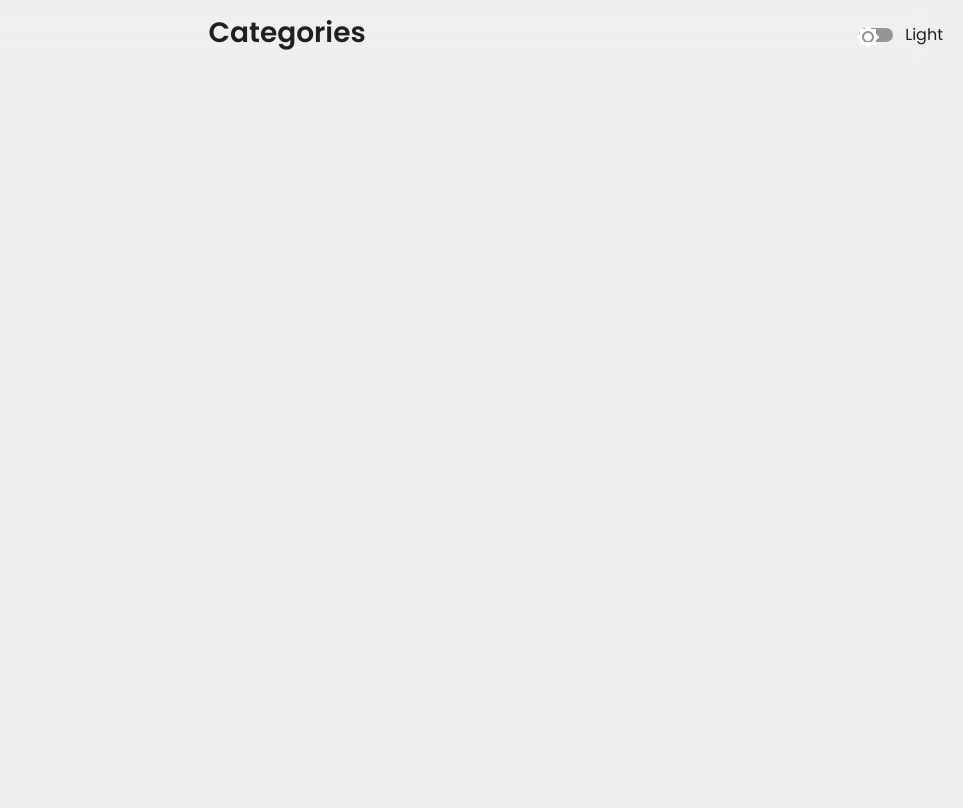
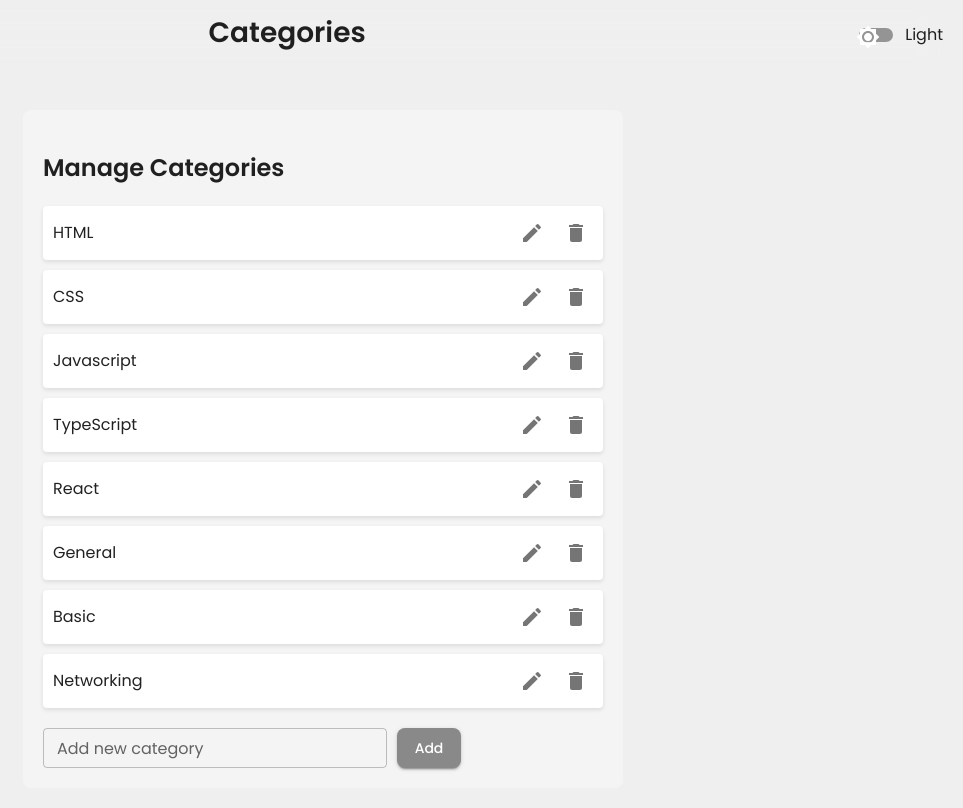
Before and after one commit to paraiii/Add-Question-App, a React (Vite) app: page /categories in a window 1280 px wide. Shown: the whole page, without its empty margins (317-1280 px from the left). Built offline with nearby package versions, Linux system fonts and the light colour scheme.

Commit message:
Add modify categories feature

```diff
--- a/src/components/CategorySelect.tsx
+++ b/src/components/CategorySelect.tsx
@@ -9,7 +9,8 @@ import {
   Select,
   SelectChangeEvent,
 } from "@mui/material";
-import { Link } from "react-router-dom";
+import { useNavigate } from "react-router-dom";
+import { useCategories } from "../contexts/CategoriesContext";
 
 interface CategorySelectProps {
   value: string[];
@@ -17,19 +18,14 @@ interface CategorySelectProps {
   label?: string;
 }
 
-const MenuProps = {
-  PaperProps: {
-    style: {
-      width: 250,
-    },
-  },
-};
-
 export const CategorySelect = ({
   value,
   onChange,
   label = "Category",
 }: CategorySelectProps) => {
+  const { categories } = useCategories();
+  const navigate = useNavigate();
+
   return (
     <StyledFormControl>
       <Select
@@ -41,19 +37,16 @@ export const CategorySelect = ({
         input={<OutlinedInput label={label} />}
         fullWidth
       >
-        <MenuItem value="HTML">HTML</MenuItem>
-        <MenuItem value="CSS">CSS</MenuItem>
-        <MenuItem value="Authentication">Authentication</MenuItem>
-        <MenuItem value="Javascript">Javascript</MenuItem>
-        <MenuItem value="Typescript">Typescript</MenuItem>
-        <MenuItem value="React">React</MenuItem>
+        {categories.map((category) => (
+          <MenuItem key={category.id} value={category.name}>
+            {category.name}
+          </MenuItem>
+        ))}
       </Select>
       <div>
-        <Link to="/categories">
-          <Button>
-            <EditRounded /> &nbsp; Modify Categories
-          </Button>
-        </Link>
+        <Button onClick={() => navigate("/categories")}>
+          <EditRounded /> &nbsp; Modify Categories
+        </Button>
       </div>
     </StyledFormControl>
   );
--- /dev/null
+++ b/src/contexts/CategoriesContext.tsx
@@ -0,0 +1,66 @@
+import React, { createContext, useContext, useState } from "react";
+
+interface Category {
+  id: string;
+  name: string;
+}
+
+interface CategoriesContextType {
+  categories: Category[];
+  addCategory: (name: string) => void;
+  deleteCategory: (id: string) => void;
+  editCategory: (id: string, newName: string) => void;
+}
+
+const CategoriesContext = createContext<CategoriesContextType | undefined>(
+  undefined
+);
+
+export const useCategories = () => {
+  const context = useContext(CategoriesContext);
+
+  if (!context) {
+    throw new Error("useCategories must be used within a CategoriesProvider");
+  }
+  return context;
+};
+
+export const CategoriesProvider = ({
+  children,
+}: {
+  children: React.ReactNode;
+}) => {
+  const [categories, setCategories] = useState<Category[]>([
+    { id: "1", name: "HTML" },
+    { id: "2", name: "CSS" },
+    { id: "3", name: "Javascript" },
+    { id: "4", name: "TypeScript" },
+    { id: "5", name: "React" },
+    { id: "6", name: "General" },
+    { id: "7", name: "Basic" },
+    { id: "8", name: "Networking" },
+  ]);
+
+  const addCategory = (name: string) => {
+    if (name === "") return;
+    setCategories((prev) => [...prev, { id: `${prev.length + 1}`, name }]);
+  };
+
+  const deleteCategory = (id: string) => {
+    setCategories((prev) => prev.filter((cat) => cat.id !== id));
+  };
+
+  const editCategory = (id: string, name: string) => {
+    setCategories((prev) =>
+      prev.map((cat) => (cat.id === id ? { ...cat, name } : cat))
+    );
+  };
+
+  return (
+    <CategoriesContext.Provider
+      value={{ categories, addCategory, deleteCategory, editCategory }}
+    >
+      {children}
+    </CategoriesContext.Provider>
+  );
+};
--- a/src/pages/Categories.tsx
+++ b/src/pages/Categories.tsx
@@ -1,95 +1,91 @@
 import styled from "@emotion/styled";
-import { SaveRounded } from "@mui/icons-material";
-import { Dialog, DialogActions, DialogContent, TextField } from "@mui/material";
+import { Delete, Edit } from "@mui/icons-material";
+import { Button, IconButton, TextField } from "@mui/material";
 import { useState } from "react";
-import { CustomDialogTitle } from "../components/CustomDialogTitle";
-import { DialogBtn } from "../styles/common.styled";
+import { useCategories } from "../contexts/CategoriesContext";
 
 export const Categories = () => {
   const [mode, setMode] = useState<"light" | "dark">("light");
-  const [openEditDialog, setOpenEditDialog] = useState<boolean>(false);
-
-  const [categories, setCategories] = useState([
-    { id: "1", name: "HTML" },
-    { id: "2", name: "CSS" },
-    { id: "3", name: "Javascript" },
-    { id: "4", name: "React" },
-  ]);
-
   const [newCategory, setNewCategory] = useState<string>("");
-  const [editingId, setEditingId] = useState<string>("");
-  const [editValue, setEditValue] = useState<string>("");
-
-  const handleAddCategory = () => {
-    if (newCategory === "") return;
-    setCategories((prev) => [
-      ...prev,
-      { id: `${prev.length + 1}`, name: newCategory },
-    ]);
-    setNewCategory("");
-  };
-
-  const handleDeleteCategory = (id: string) => {
-    setCategories((prev) => prev.filter((cat) => cat.id !== id));
-  };
+  const [editingId, setEditingId] = useState<string | null>(null);
+  const [editingValue, setEditingValue] = useState<string>("");
+  const { categories, addCategory, deleteCategory, editCategory } =
+    useCategories();
 
   const toggleTheme = () => {
     setMode((prevMode) => (prevMode === "light" ? "dark" : "light"));
   };
 
-  const handleEditDimiss = () => {
-    setOpenEditDialog(false);
+  const handleAddCategory = () => {
+    if (newCategory.trim()) {
+      addCategory(newCategory);
+      setNewCategory("");
+    }
+  };
+
+  const handleSaveEdit = (id: string) => {
+    editCategory(id, editingValue);
+    setEditingId(null);
+    setEditingValue("");
   };
 
   return (
-    <div>
-      {/* <TopBar toggleTheme={toggleTheme} mode={mode} title="" /> */}
-      <CategoriesContainer>
-        <Dialog
-          open={openEditDialog}
-          onClose={handleEditDimiss}
-          PaperProps={{
-            style: {
-              borderRadius: "24px",
-              padding: "12px",
-              minWidth: "350px",
-            },
-          }}
-        >
-          title
-          <CustomDialogTitle
-            title="Edit Category"
-            subTitle={`Edit the details of the category.`}
-            onClose={handleEditDimiss}
-          />
-          <DialogContent>
-            <EditNameInput
-              label="Enter category name"
-              placeholder="Enter category name"
-            />
-            {/* <ColorPicker
-                color={editColor}
-                width="350px"
-                fontColor={
-                  theme.darkmode
-                    ? ColorPalette.fontLight
-                    : ColorPalette.fontDark
-                }
-                onColorChange={(clr) => {
-                  setEditColor(clr);
-                }}
+    <Container>
+      <h2>Manage Categories</h2>
+      <CategoryList>
+        {categories.map((category) => (
+          <CategoryItem key={category.id}>
+            {editingId === category.id ? (
+              <TextField
+                value={editingValue}
+                onChange={(e) => setEditingValue(e.target.value)}
+                size="small"
               />
-            </div> */}
-          </DialogContent>
-          <DialogActions>
-            <DialogBtn onClick={handleEditDimiss}>Cancel</DialogBtn>
-            <DialogBtn>
-              <SaveRounded /> &nbsp; Save
-            </DialogBtn>
-          </DialogActions>
-        </Dialog>
-      </CategoriesContainer>
-    </div>
+            ) : (
+              <span>{category.name}</span>
+            )}
+            <Actions>
+              {editingId === category.id ? (
+                <Button
+                  variant="contained"
+                  size="small"
+                  onClick={() => handleSaveEdit(category.id)}
+                >
+                  Save
+                </Button>
+              ) : (
+                <IconButton
+                  size="small"
+                  onClick={() => {
+                    setEditingId(category.id);
+                    setEditingValue(category.name);
+                  }}
+                >
+                  <Edit />
+                </IconButton>
+              )}
+              <IconButton
+                size="small"
+                onClick={() => deleteCategory(category.id)}
+              >
+                <Delete />
+              </IconButton>
+            </Actions>
+          </CategoryItem>
+        ))}
+      </CategoryList>
+      <AddCategoryContainer>
+        <TextField
+          label="Add new category"
+          value={newCategory}
+          onChange={(e) => setNewCategory(e.target.value)}
+          size="small"
+        />
+        <Button variant="contained" onClick={handleAddCategory}>
+          Add
+        </Button>
+      </AddCategoryContainer>
+    </Container>
   );
 };
 
@@ -108,3 +104,37 @@ export const EditNameInput = styled(TextField)`
     width: 350px;
   }
 `;
+const Container = styled.div`
+  max-width: 600px;
+  margin: 20px auto;
+  padding: 20px;
+  border-radius: 8px;
+  background: #f4f4f4;
+`;
+
+const CategoryList = styled.div`
+  display: flex;
+  flex-direction: column;
+  gap: 10px;
+`;
+
+const CategoryItem = styled.div`
+  display: flex;
+  justify-content: space-between;
+  align-items: center;
+  padding: 10px;
+  background: white;
+  border-radius: 4px;
+  box-shadow: 0 2px 4px rgba(0, 0, 0, 0.1);
+`;
+
+const Actions = styled.div`
+  display: flex;
+  gap: 10px;
+`;
+
+const AddCategoryContainer = styled.div`
+  display: flex;
+  gap: 10px;
+  margin-top: 20px;
+`;
--- a/src/router.tsx
+++ b/src/router.tsx
@@ -1,4 +1,5 @@
 import { Route, Routes } from "react-router-dom";
+import { CategoriesProvider } from "./contexts/CategoriesContext";
 import { AddQuestion } from "./pages/AddQuestion";
 import { Categories } from "./pages/Categories";
 import { Home } from "./pages/Home";
@@ -6,12 +7,15 @@ import { UserProfile } from "./pages/UserProfile";
 
 const AppRouter = () => {
   return (
+    <CategoriesProvider>
       <Routes>
         <Route path="/" element={<Home />} />
         <Route path="/add" element={<AddQuestion mode={"light"} />} />
         <Route path="/user" element={<UserProfile />} />
+
         <Route path="/categories" element={<Categories />} />
       </Routes>
+    </CategoriesProvider>
   );
 };
 
```
Lines whose indentation alone changed are shown as unchanged.
